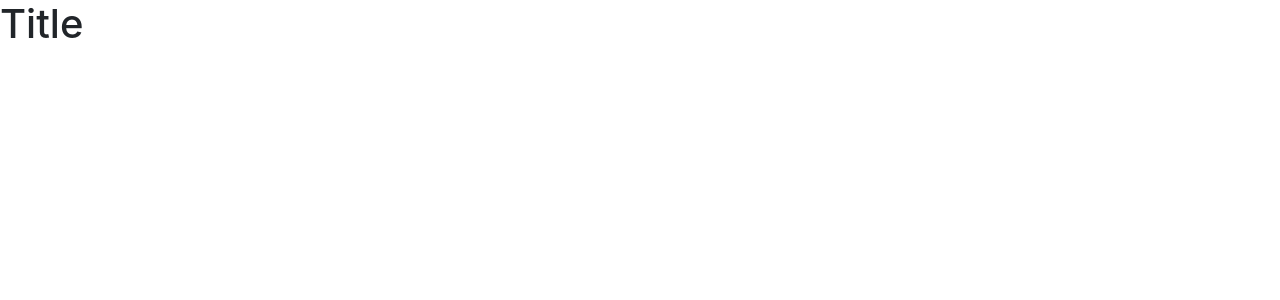
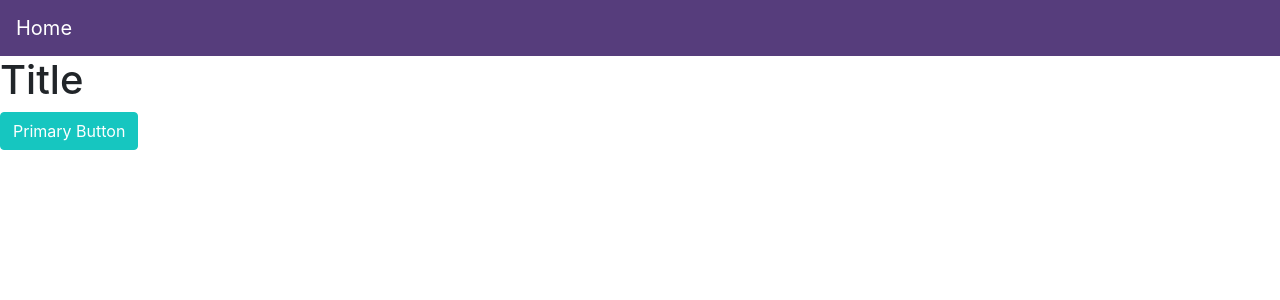
Before and after one commit to ayok01/kirota.net, a Nuxt app: page / in a window 1280 px wide. Shown: the top 300 px of the page. Built offline with nearby package versions, Linux system fonts and the light colour scheme.

Commit message:
scssの追加とherderのモック実装

```diff
--- /dev/null
+++ b/assets/scss/app.scss
@@ -0,0 +1,4 @@
+$green: #16C6C0;
+$primary: $green;
+
+@import '~bootstrap/scss/bootstrap';
--- /dev/null
+++ b/components/Header.vue
@@ -0,0 +1,13 @@
+<template>
+  <div>
+    <b-navbar toggleable="lg" type="dark" style="background-color: #563d7c;">
+      <b-navbar-brand href="/">
+        Home
+      </b-navbar-brand>
+    </b-navbar>
+  </div>
+</template>
+
+<style>
+
+</style>
--- a/components/Tutorial.vue
+++ b/components/Tutorial.vue
@@ -1,6 +1,9 @@
 <!-- Please remove this file from your project -->
 <template>
-<h1>Title</h1>
+  <div>
+    <h1>Title</h1>
+    <b-button variant="primary">Primary Button</b-button>
+  </div>
 </template>
 
 <script>
--- a/nuxt.config.js
+++ b/nuxt.config.js
@@ -21,6 +21,7 @@ export default {
 
   // Global CSS: https://go.nuxtjs.dev/config-css
   css: [
+    '@/assets/scss/app.scss'
   ],
 
   // Plugins to run before rendering page: https://go.nuxtjs.dev/config-plugins
@@ -39,10 +40,14 @@ export default {
   // Modules: https://go.nuxtjs.dev/config-modules
   modules: [
     // https://go.nuxtjs.dev/bootstrap
-    'bootstrap-vue/nuxt',
+    ['bootstrap-vue/nuxt',{ css: false }]
   ],
 
   // Build Configuration: https://go.nuxtjs.dev/config-build
   build: {
+    babel: {
+      babelrc: false,
+      compact: false
+    }
   }
 }
--- a/package.json
+++ b/package.json
@@ -5,7 +5,7 @@
   "scripts": {
     "dev": "nuxt",
     "build": "nuxt build",
-    "start": "nuxt start",
+    "start": "nuxt build && nuxt start",
     "generate": "nuxt generate"
   },
   "dependencies": {
@@ -13,6 +13,8 @@
     "bootstrap-vue": "^2.21.2",
     "core-js": "^3.19.3",
     "nuxt": "^2.15.8",
+    "sass": "^1.54.6",
+    "sass-loader": "10.1.1",
     "vue": "^2.6.14",
     "vue-server-renderer": "^2.6.14",
     "vue-template-compiler": "^2.6.14",
--- a/pages/index.vue
+++ b/pages/index.vue
@@ -1,11 +1,16 @@
 <template>
-  <Tutorial/>
+  <div>
+    <Header/>
+    <Tutorial/>
+  </div>
 </template>
 
 <script lang="ts">
-import Vue from 'vue'
+  import Vue from 'vue'
+  import Header from '~/components/Header.vue';
 
-export default Vue.extend({
-  name: 'IndexPage'
-})
+  export default Vue.extend({
+      name: "IndexPage",
+      components: { Header}
+  })
 </script>
```
Also changed, not shown: 1 other file (tests, documents, lock files or other folders).
